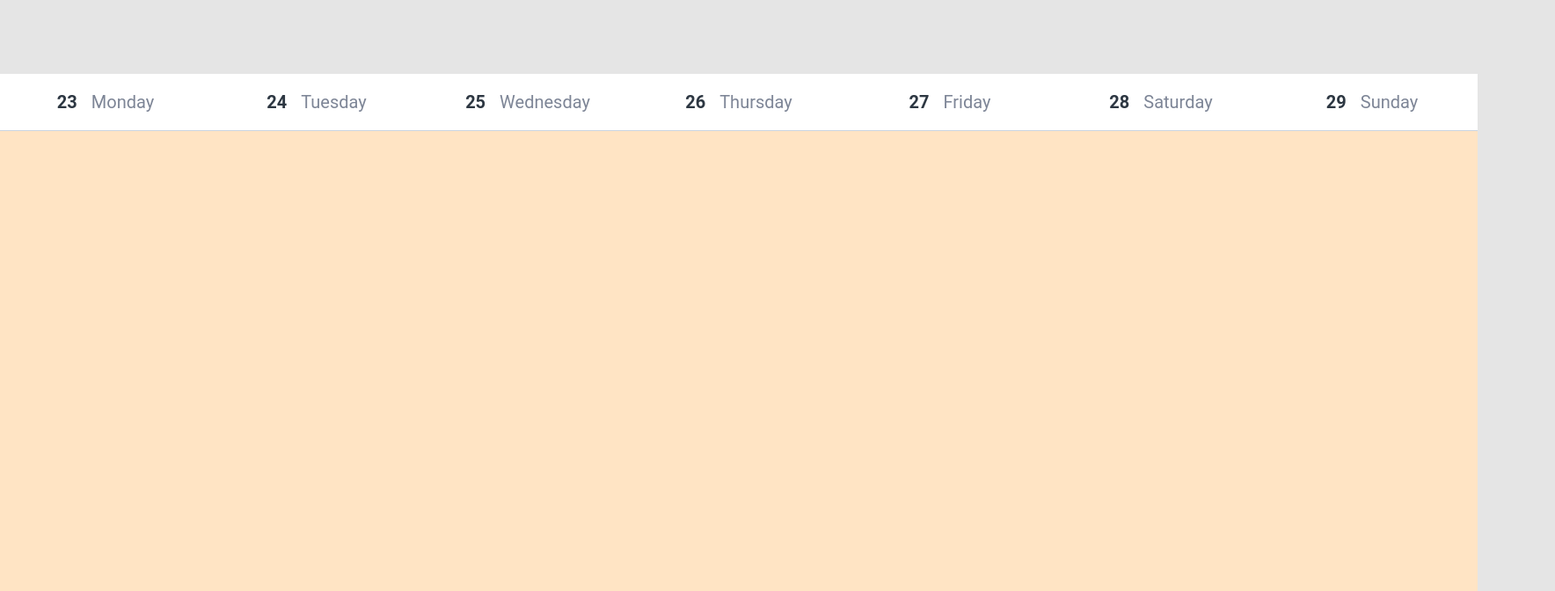
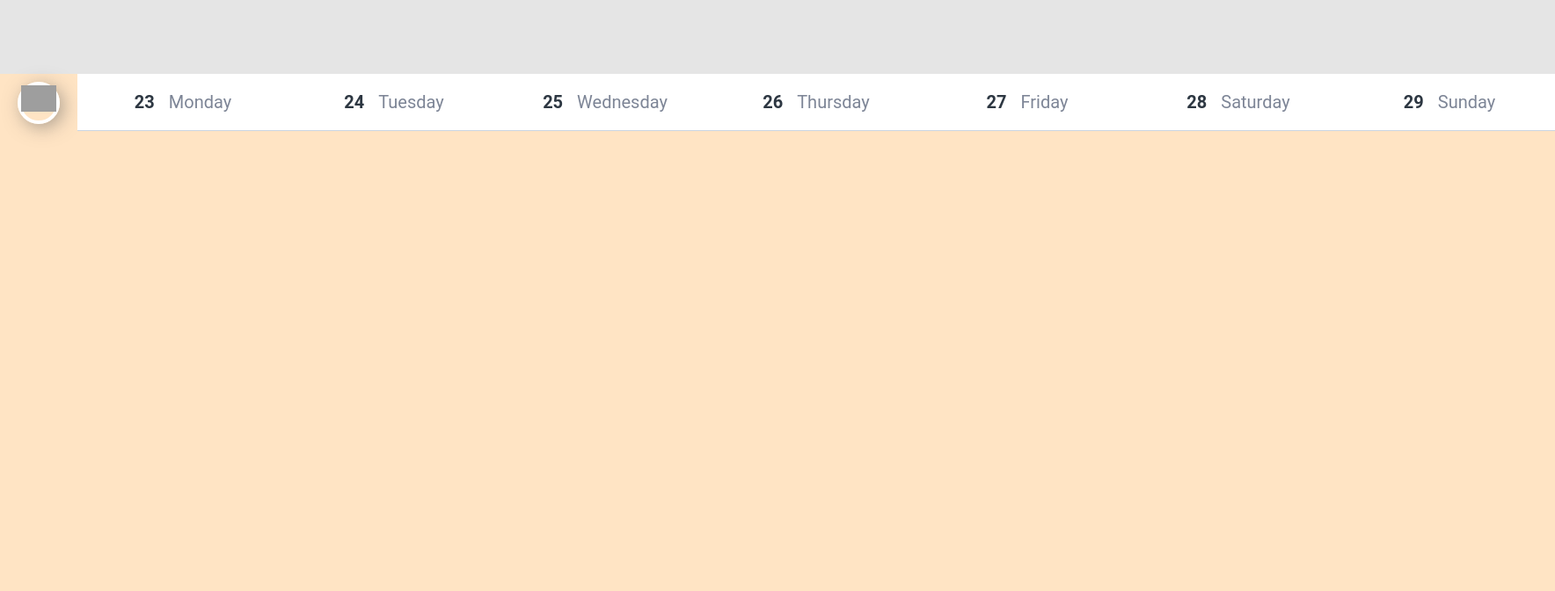
Before and after one commit to calledmeanh/calendar, a React (Create React App) app: page / in a window 1280 px wide. Shown: the top 672 px of the page at 88% size, 1768 px wide, since content can reach past the window. Built offline with nearby package versions, Linux system fonts and the light colour scheme; grey boxes are pictures that could not be loaded.

Commit message:
add label to header for displaying a Node or string

```diff
--- a/src/app/Calendar/Calendar.style.scss
+++ b/src/app/Calendar/Calendar.style.scss
@@ -1,5 +1,5 @@
 .calendar {
-  width: 24rem * 7;
+  width: 24rem * 7 + 8.8rem; // 8.8rem is for header label
   height: calc(100vh - 16.8rem);
   margin: auto;
   margin-top: calc(16.8rem / 2);
--- a/src/app/Calendar/Header/Header.presenter.tsx
+++ b/src/app/Calendar/Header/Header.presenter.tsx
@@ -1,10 +1,12 @@
 import React from "react";
 import "./Header.style.scss";
 import { WeekContainer } from "../Week/Week.container";
+import { LabelContainer } from "./Label/Label.container";
 
 export const HeaderPresenter: React.FC = (props) => {
   return (
     <div className="header">
+      <LabelContainer />
       <WeekContainer />
     </div>
   );
--- /dev/null
+++ b/src/app/Calendar/Header/Label/Label.container.tsx
@@ -0,0 +1,17 @@
+import React, { Component } from "react";
+import { LabelPresenter } from "./Label.presenter";
+import { UserAvaContainer } from "../../UserAva/UserAva.container";
+
+export declare module LabelContainerModule {
+  export type Props = {};
+  export type State = {};
+  export type Presenter = {
+    item: string | React.ReactNode;
+  };
+}
+
+export class LabelContainer extends Component<LabelContainerModule.Props, LabelContainerModule.State> {
+  render() {
+    return <LabelPresenter item={<UserAvaContainer />} />;
+  }
+}
--- /dev/null
+++ b/src/app/Calendar/Header/Label/Label.presenter.tsx
@@ -0,0 +1,7 @@
+import React from "react";
+import "./Label.style.scss";
+import { LabelContainerModule } from "./Label.container";
+
+export const LabelPresenter: React.FC<LabelContainerModule.Presenter> = (props) => {
+  return <div className="header-label">{props.item}</div>;
+};
--- /dev/null
+++ b/src/app/Calendar/Header/Label/Label.style.scss
@@ -0,0 +1,10 @@
+.header-label {
+    width: 8.8rem;
+    min-width: 8.8rem;
+    max-width: 8.8rem;
+    background-color: transparent;
+    padding: 0 2rem;
+    display: flex;
+    justify-content: center;
+    align-items: center;
+}
--- /dev/null
+++ b/src/app/Calendar/UserAva/UserAva.container.tsx
@@ -0,0 +1,18 @@
+import React, { Component } from "react";
+import { UserAvaPresenter } from "./UserAva.presenter";
+export declare module UserAvaContainerModule {
+  export type Props = {};
+  export type State = {};
+  export type Presenter = {
+    data: string & React.ReactNode;
+  };
+}
+export class UserAvaContainer extends Component<UserAvaContainerModule.Props, UserAvaContainerModule.State> {
+  render() {
+    return (
+      <UserAvaPresenter
+        data={"https://www.iconninja.com/files/445/434/573/man-user-person-male-profile-avatar-icon.png"}
+      />
+    );
+  }
+}
--- /dev/null
+++ b/src/app/Calendar/UserAva/UserAva.presenter.tsx
@@ -0,0 +1,10 @@
+import React from "react";
+import "./UserAva.style.scss";
+import { UserAvaContainerModule } from "./UserAva.container";
+export const UserAvaPresenter: React.FC<UserAvaContainerModule.Presenter> = (props) => {
+  return (
+    <div className="user-ava">
+      <img src={props.data} alt={"user-img"} />
+    </div>
+  );
+};
--- /dev/null
+++ b/src/app/Calendar/UserAva/UserAva.style.scss
@@ -0,0 +1,7 @@
+.user-ava {
+  width: 4.8rem;
+  height: 4.8rem;
+  border: 4px solid #fff;
+  border-radius: 50%;
+  box-shadow: 4px 4px 20px rgba(91, 91, 91, 0.5);
+}
```
